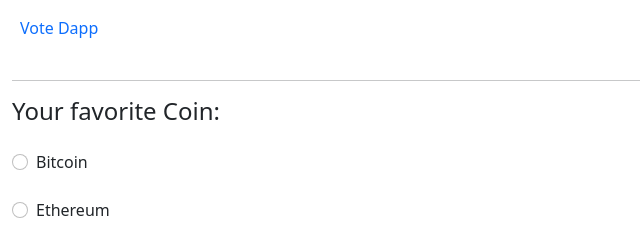
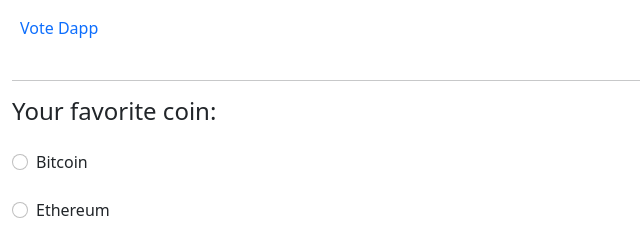
Before and after one commit to michaelliao/vote-dapp, a plain HTML site: page index.html in a window 1280 px wide. Shown: the top 240 px of the page, 0-640 px from the left. Drawn offline with nearby package versions, Linux system fonts and the light colour scheme.

Commit message:
update index

```diff
--- a/index.html
+++ b/index.html
@@ -273,7 +273,7 @@
     <div class="container-xxl mt-4">
       <hr>
       <div class="mb-4">
-        <h4>Your favorite Coin:</h4>
+        <h4>Your favorite coin:</h4>
       </div>
       <div class="row mb-4">
         <div class="col">
```
